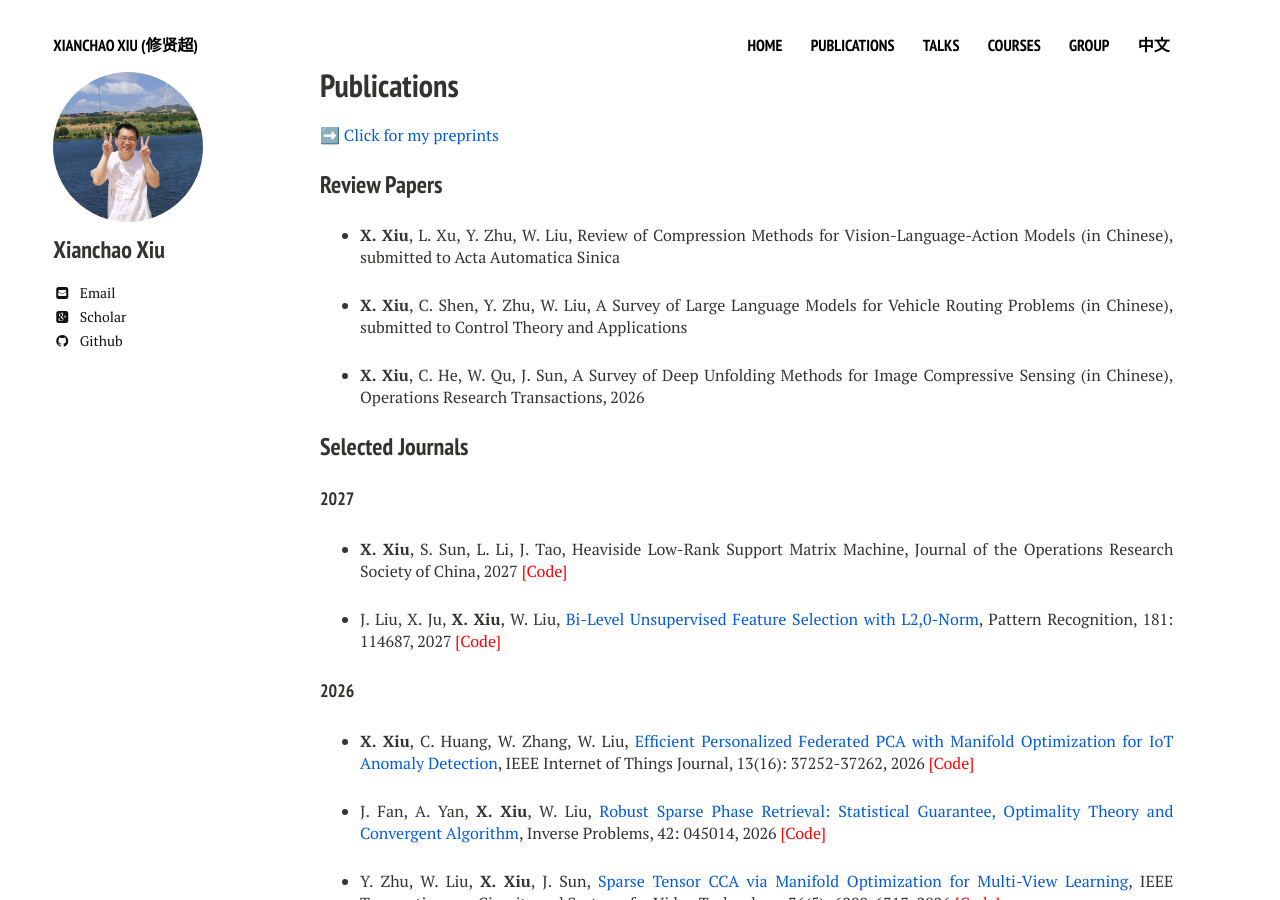
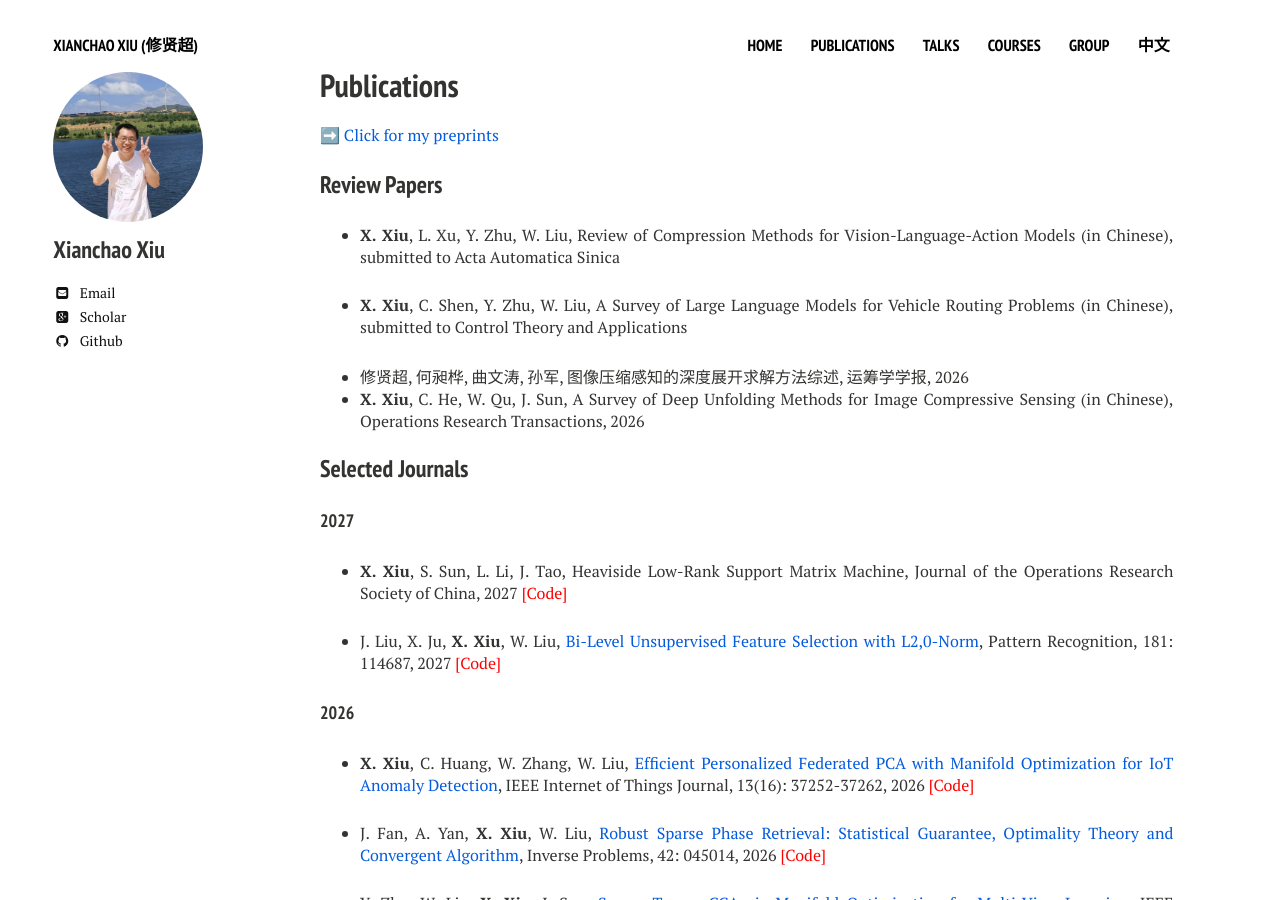
Before and after one commit to xianchaoxiu/xianchaoxiu.github.io, a Jekyll site: the page built from publications/index.md, in a window 1280 px wide and 900 px high. Built offline with Jekyll 4.4.1, drawn with Linux system fonts in a browser that asks for light colours; nearby versions of some CDN libraries.

Commit message:
Update index.md

```diff
--- a/publications/index.md
+++ b/publications/index.md
@@ -15,6 +15,7 @@ share: false
 
 * <b>X. Xiu</b>, C. Shen, Y. Zhu, W. Liu, A Survey of Large Language Models for Vehicle Routing Problems (in Chinese),  submitted to Control Theory and Applications
 
+* 修贤超, 何昶桦, 曲文涛, 孙军, 图像压缩感知的深度展开求解方法综述, 运筹学学报, 2026
 * <b>X. Xiu</b>, C. He, W. Qu, J. Sun, A Survey of Deep Unfolding Methods for Image Compressive Sensing (in Chinese), Operations Research Transactions, 2026
 
 
```
